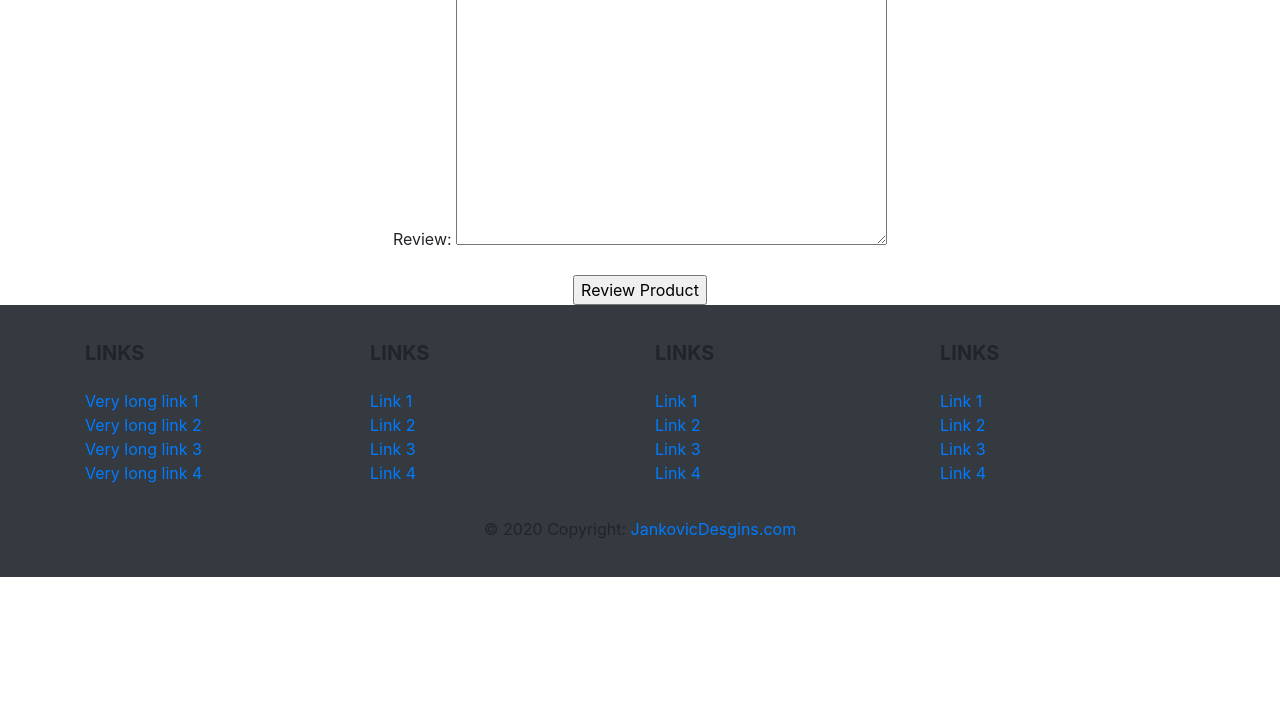
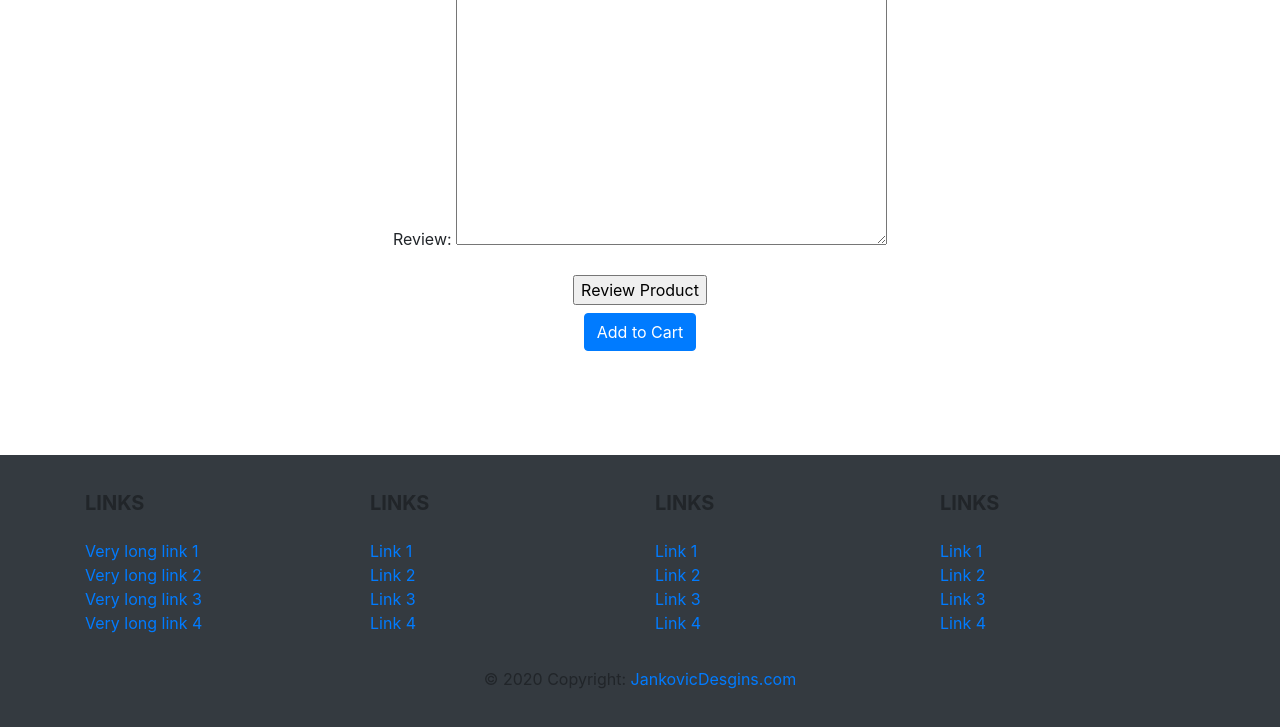
Before and after one commit to nourfayed/dokana_django_project, a Django app: template products/templates/products/productDetails.html in a window 1280 px wide. Shown: the part 593-1320 px from the top of the page. Before the commit the page ends 1170 px from the top, so only its background shows below. Run offline with Django 3.2, Linux system fonts and the light colour scheme; the template is opened without the code that fills it: values that come from a table or form of the project are taken from there, others are empty; tables that the repository leaves empty hold one stand-in row (values such as "Sample post"); grey boxes marked "Sample" are stand-in pictures; some libraries are stand-ins or nearby versions.

Commit message:
add "add to cart" btn

```diff
--- a/products/templates/products/productDetails.html
+++ b/products/templates/products/productDetails.html
@@ -1,6 +1,6 @@
 {% extends "BaseLine.html" %}
 {% block content %}
-    <div class="mt-5 pt-5"  align="center" >
+    <div class="mt-5 pt-5 mb-5 pb-5" align="center">
         <img src="{{ product.productImg.url }}" class="card-img-top" style="width:200px;height:200px;">
         <div class="card-body">
             <h5 class="card-title">{{ product.productName }}</h5>
@@ -13,12 +13,23 @@
             <li class="list-group-item">  {{ product.productPrice }} $</li>
         </ul>
 
-        <form method='POST' >
-             {% csrf_token %}
+        <form method='POST'>
+            {% csrf_token %}
             {{ form.as_p }}
-            <input type="hidden" name= "productID"  value="{{ product.productID }}"/>
+            <input type="hidden" name="productID" value="{{ product.productID }}"/>
             <input type="submit" value="Review Product"/>
         </form>
+        <form action="/cart/" method="post">
+            {% csrf_token %}
+            <input class="form-control" hidden="true" id="text1" name="text1" type="text"
+                   value="{{ product.productID }}">
 
+            <input class="form-control" hidden="true" id="text2" name="text2" type="text" value="1">
+
+            <button type="submit" class="btn btn-primary m-2" value="AddToCart">Add to
+                Cart
+            </button>
+        </form>
     </div>
+
 {% endblock %}
```
